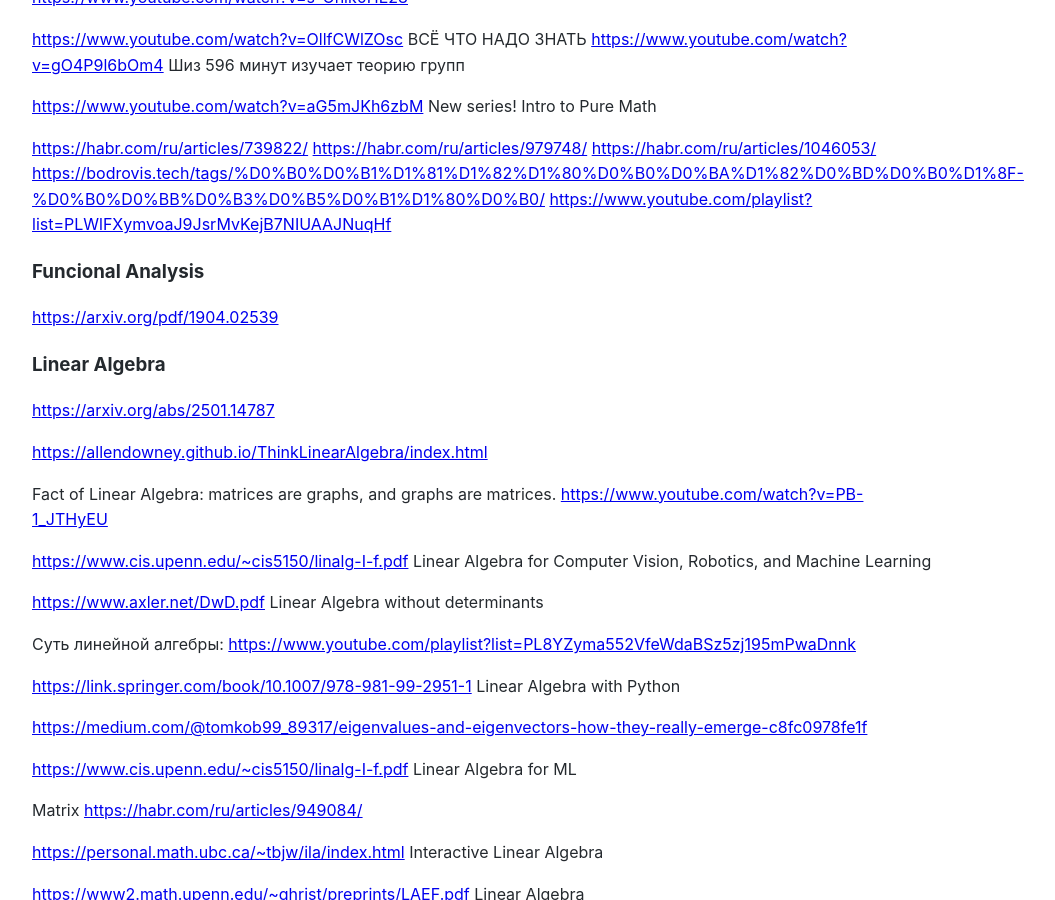
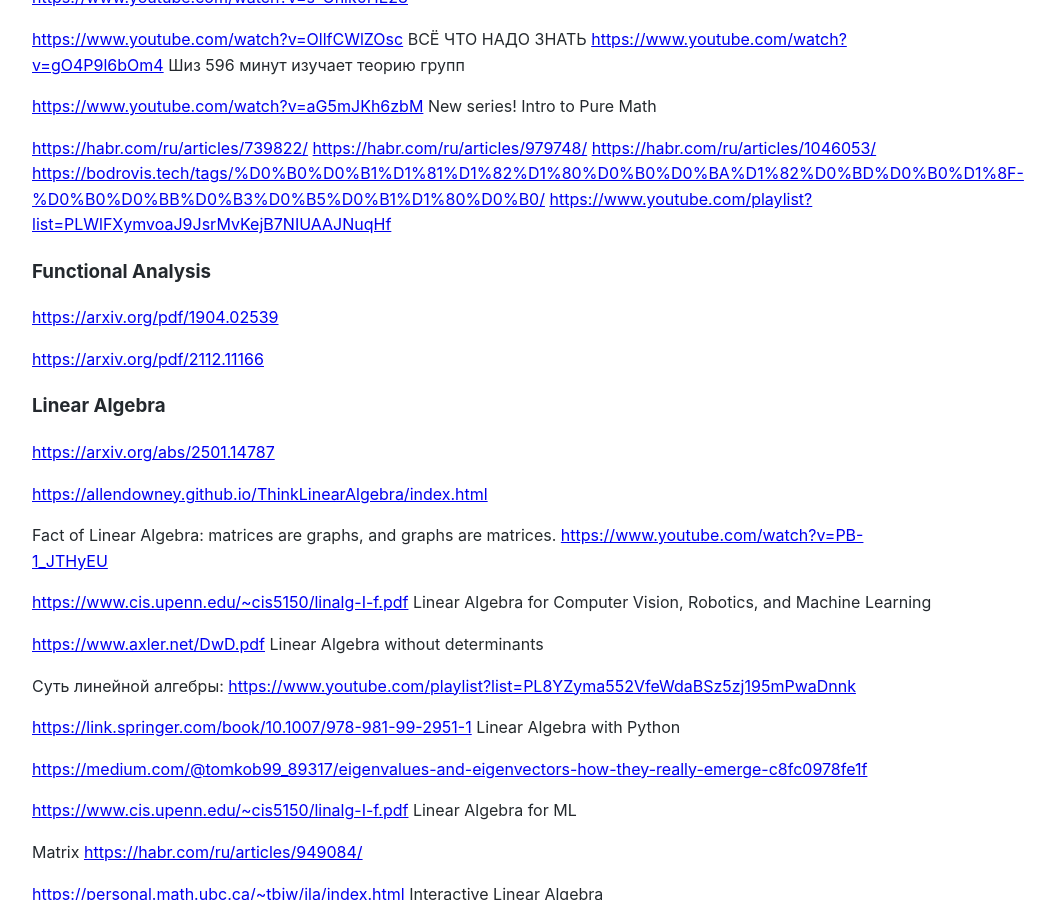
Before and after one commit to Michael-Lubinsky/michael-lubinsky.github.com, a Jekyll site: the page built from math/math.md, in a window 1280 px wide and 900 px high, scrolled down 2446 px. Shown: the whole window, without its empty margins (158-1213 px from the left). Built offline with Jekyll 4.4.1, drawn with Linux system fonts in a browser that asks for light colours; our own code applies the rules of GitHub Pages for plain Markdown files.

Commit message:
Update math.md

```diff
--- a/math/math.md
+++ b/math/math.md
@@ -109,9 +109,11 @@
 <https://bodrovis.tech/tags/%D0%B0%D0%B1%D1%81%D1%82%D1%80%D0%B0%D0%BA%D1%82%D0%BD%D0%B0%D1%8F-%D0%B0%D0%BB%D0%B3%D0%B5%D0%B1%D1%80%D0%B0/>
 <https://www.youtube.com/playlist?list=PLWlFXymvoaJ9JsrMvKejB7NIUAAJNuqHf>
 
-### Funcional Analysis
+### Functional Analysis
 
 <https://arxiv.org/pdf/1904.02539>
+
+<https://arxiv.org/pdf/2112.11166>
 
 ### Linear Algebra
 
```
